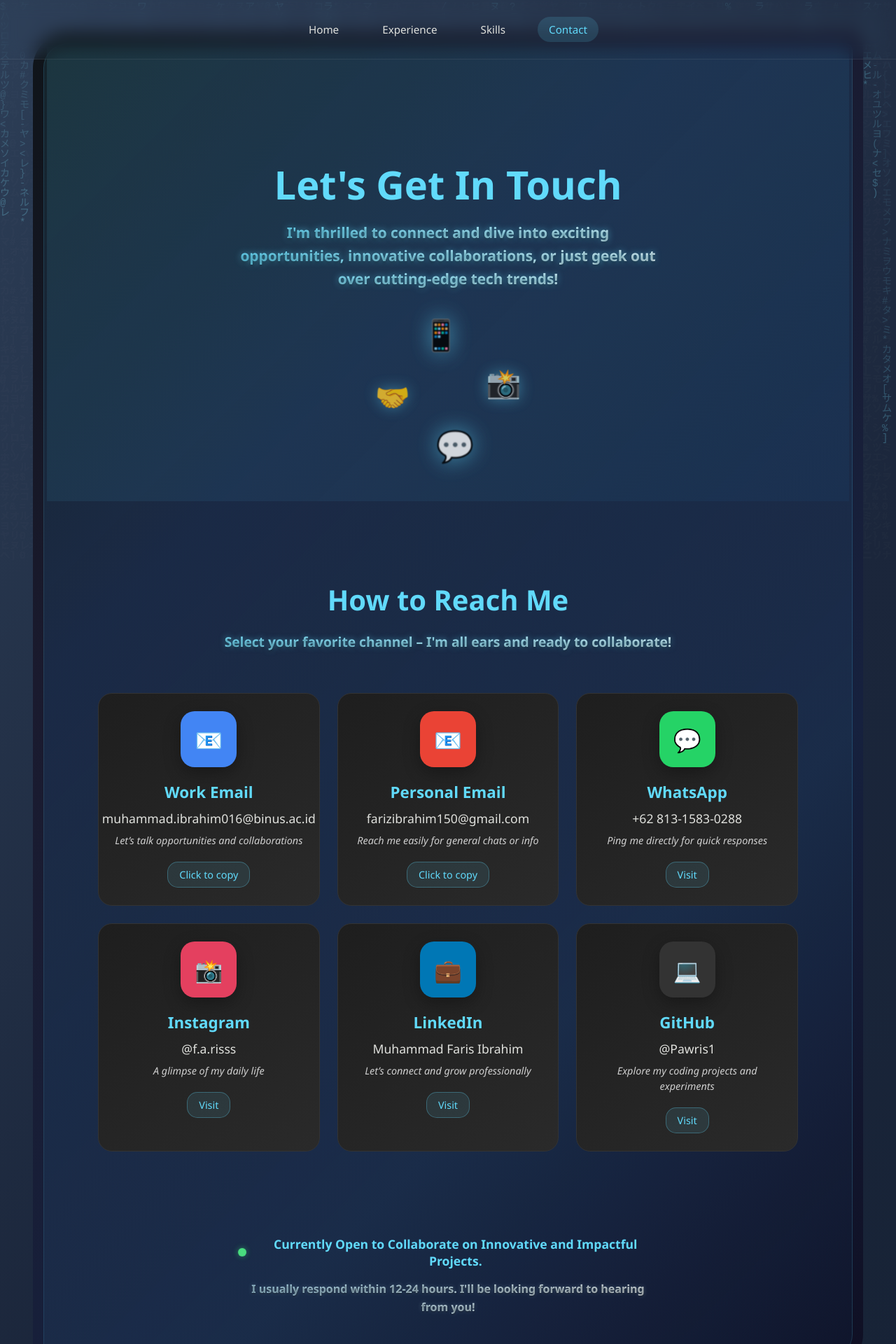
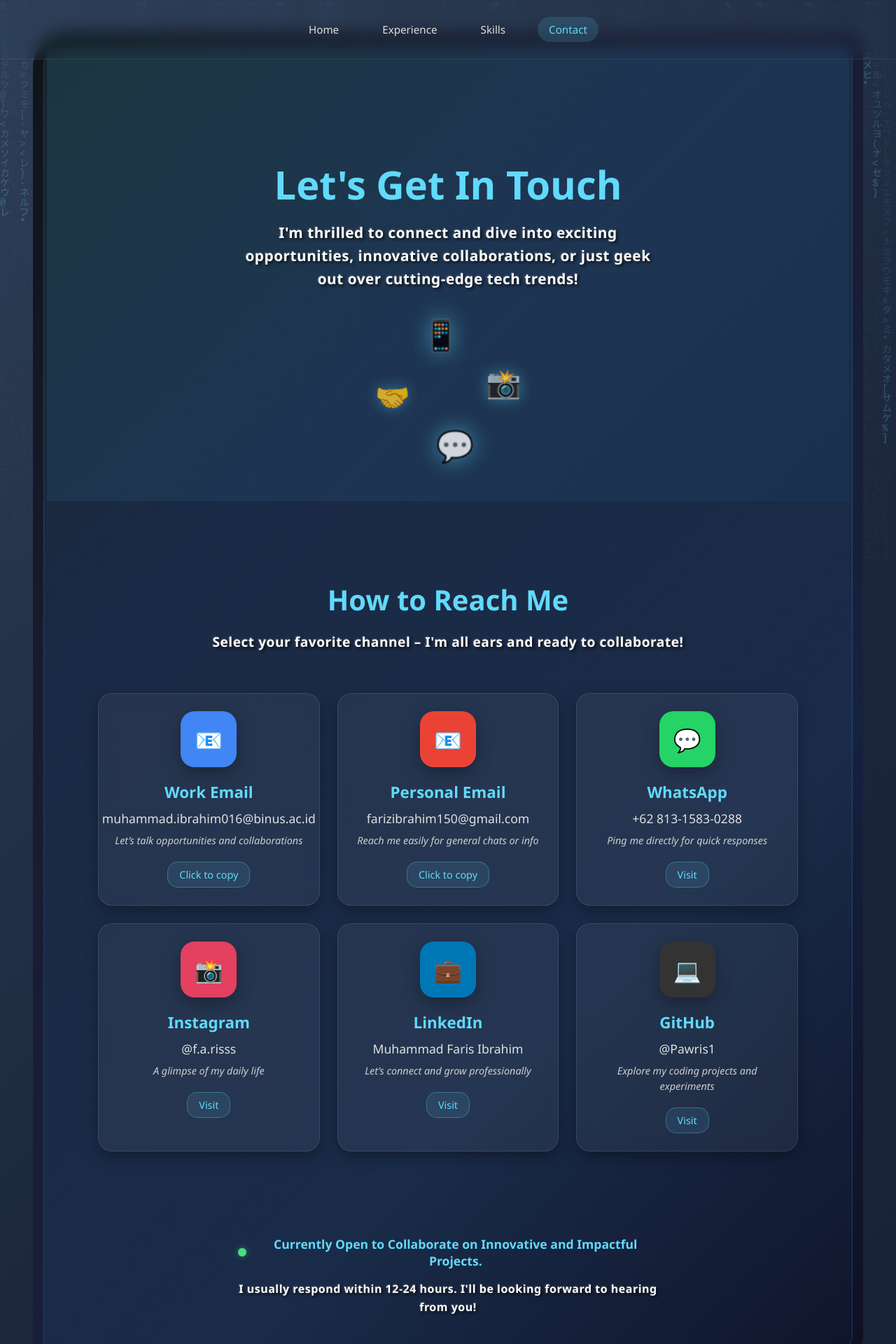
Before and after one commit to Pawris1/faris-portofolio, a React (Vite) app: page /contact in a window 1280 px wide. Shown: the top 1920 px of the page at 70% size. Built offline with nearby package versions, Linux system fonts and the light colour scheme.

Commit message:
Updated Font and Glass Effect on Contact Card

```diff
--- a/src/pages/Contact.css
+++ b/src/pages/Contact.css
@@ -168,20 +168,18 @@ body {
 
 .hero-content .hero-subtitle {
   font-size: 1.3rem;
-  background: linear-gradient(135deg, #61dafb 0%, #ffffff 100%);
-  -webkit-background-clip: text;
-  -webkit-text-fill-color: transparent;
-  background-clip: text;
   color: #ffffff;
+  font-weight: 700;
   margin-bottom: 40px;
   max-width: 600px;
   margin-left: auto;
   margin-right: auto;
   line-height: 1.6;
-  font-weight: 700;
   text-shadow:
-    0 0 10px rgba(97, 218, 251, 0.6),
-    0 2px 4px rgba(0, 0, 0, 0.5);
+    2px 2px 4px rgba(0, 0, 0, 0.9),
+    -1px -1px 2px rgba(255, 255, 255, 0.15),
+    0 0 5px rgba(255, 255, 255, 0.15);
+  letter-spacing: 0.5px;
 }
 
 /* Floating Icons Animation */
@@ -231,15 +229,13 @@ body {
 
 .section-header .section-subtitle {
   font-size: 1.2rem;
-  background: linear-gradient(135deg, #61dafb 0%, #ffffff 100%);
-  -webkit-background-clip: text;
-  -webkit-text-fill-color: transparent;
-  background-clip: text;
   color: #ffffff;
   font-weight: 700;
   text-shadow:
-    0 0 8px rgba(97, 218, 251, 0.5),
-    0 2px 4px rgba(0, 0, 0, 0.5);
+    2px 2px 4px rgba(0, 0, 0, 0.9),
+    -1px -1px 2px rgba(255, 255, 255, 0.15),
+    0 0 5px rgba(255, 255, 255, 0.15);
+  letter-spacing: 0.5px;
 }
 
 /* Contact Grid */
@@ -251,16 +247,19 @@ body {
 
 /* Contact Cards */
 .contact-card {
-  background: linear-gradient(145deg, #1e1e1e, #2a2a2a);
+  background: rgba(255, 255, 255, 0.05);
+  backdrop-filter: blur(10px);
+  -webkit-backdrop-filter: blur(10px);
+  border: 1px solid rgba(255, 255, 255, 0.1);
   border-radius: 20px;
   padding: 25px;
-  border: 1px solid #333;
   cursor: pointer;
   transition: all 0.4s ease;
   opacity: 0;
   transform: translateY(50px);
   position: relative;
   overflow: hidden;
+  box-shadow: 0 8px 20px rgba(0, 0, 0, 0.3);
 }
 
 .contact-card.animate-in {
@@ -271,7 +270,7 @@ body {
 .contact-card:hover {
   transform: translateY(-10px) scale(1.02);
   box-shadow: 0 20px 40px rgba(97, 218, 251, 0.2);
-  border-color: #61dafb;
+  border-color: rgba(97, 218, 251, 0.3);
 }
 
 .contact-card-inner {
@@ -472,14 +471,12 @@ body {
   color: #ffffff;
   font-size: 1rem;
   line-height: 1.6;
-  background: linear-gradient(135deg, #b3e5fc 0%, #ffffff 100%);
-  -webkit-background-clip: text;
-  -webkit-text-fill-color: transparent;
-  background-clip: text;
   font-weight: 700;
   text-shadow:
-    0 0 6px rgba(179, 229, 252, 0.3),
-    0 1px 3px rgba(0, 0, 0, 0.6);
+    2px 2px 4px rgba(0, 0, 0, 0.9),
+    -1px -1px 2px rgba(255, 255, 255, 0.15),
+    0 0 5px rgba(255, 255, 255, 0.15);
+  letter-spacing: 0.5px;
 }
 
 @keyframes pulse-status {
```
